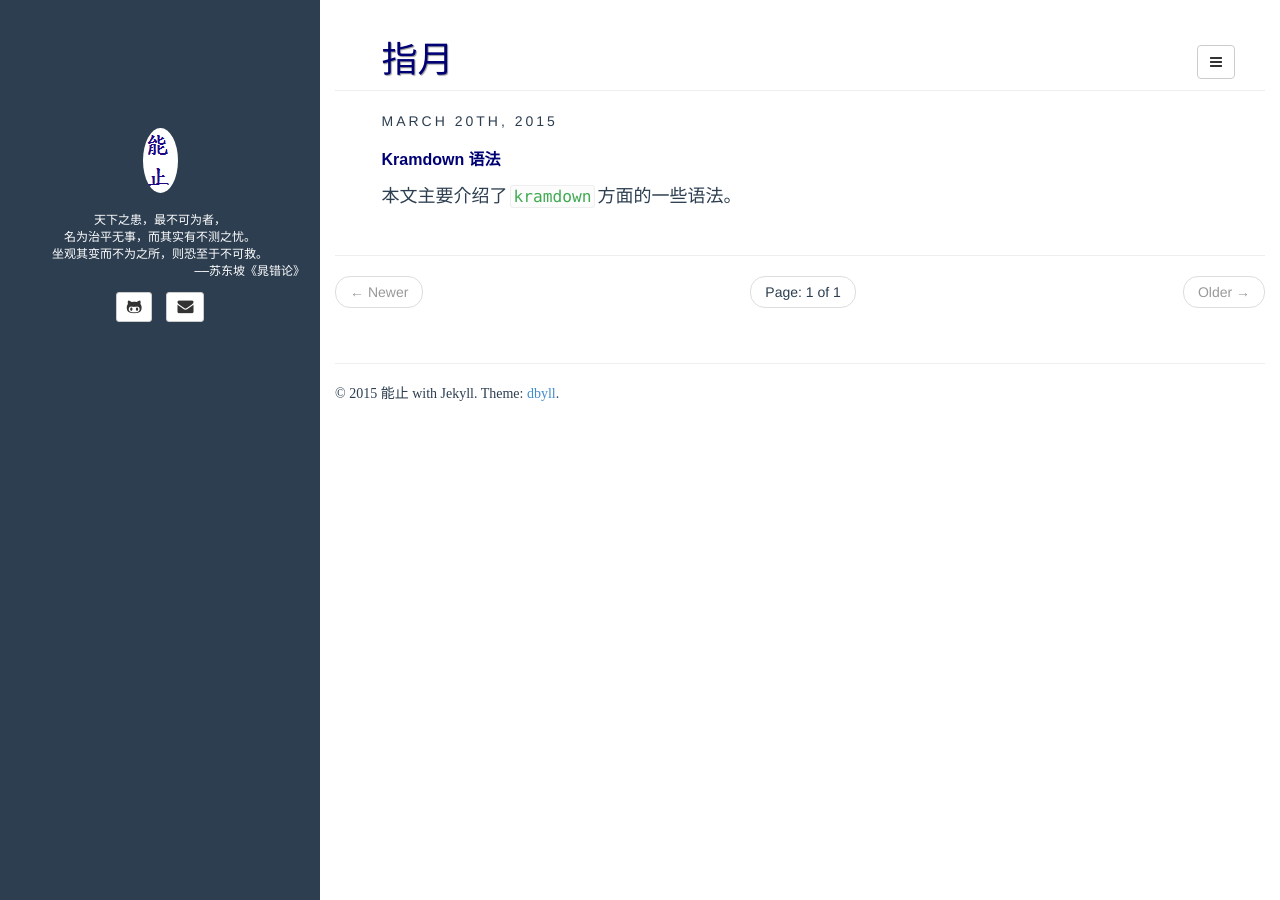
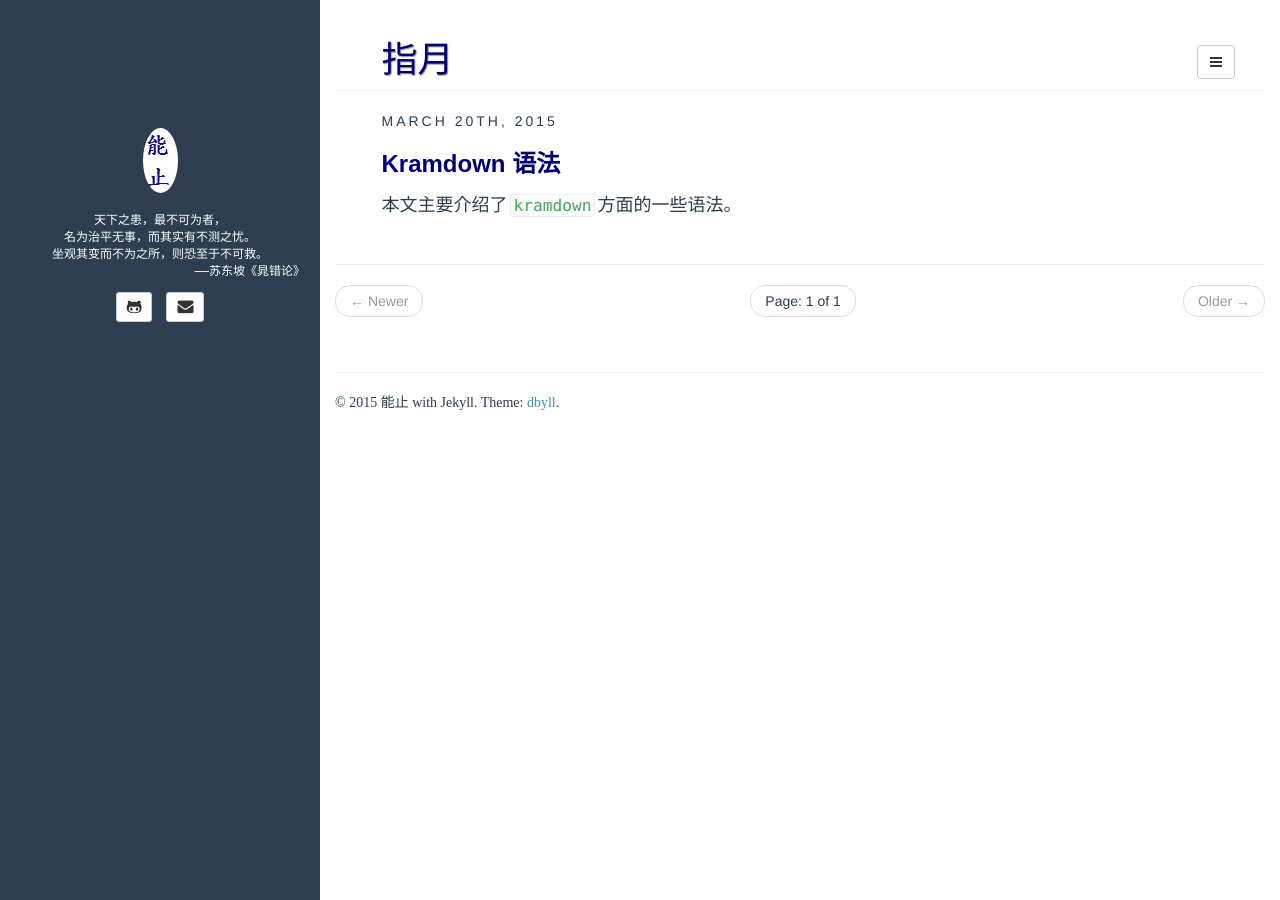
Before and after one commit to Zuofan/artical, a Jekyll site: the page built from index.html, in a window 1280 px wide. Built offline with Jekyll 4.4.1, drawn with Linux system fonts in a browser that asks for light colours; a script that is not in the unit is left out; the list of posts is cut into pages by our own code.

Commit message:
Update style.css

```diff
--- a/assets/css/style.css
+++ b/assets/css/style.css
@@ -135,13 +135,12 @@ article.home h6 {
 	color: rgb(0,0,117);//#f2756a;
 }
 
-article.home h1 {font-size: 18px}
-article.home h2	{font-size: 16px}
-article.home h3	{font-size: 14px}
-article.home h4	{font-size: 12px}
+
+article.home h3	{font-size: 12px}
+article.home h4	{font-size: 10px}
 article.home h5,
 article.home h6 {
-	font-size: 10px
+	font-size: 9px
 }
 
 article.home h1 a,
```
